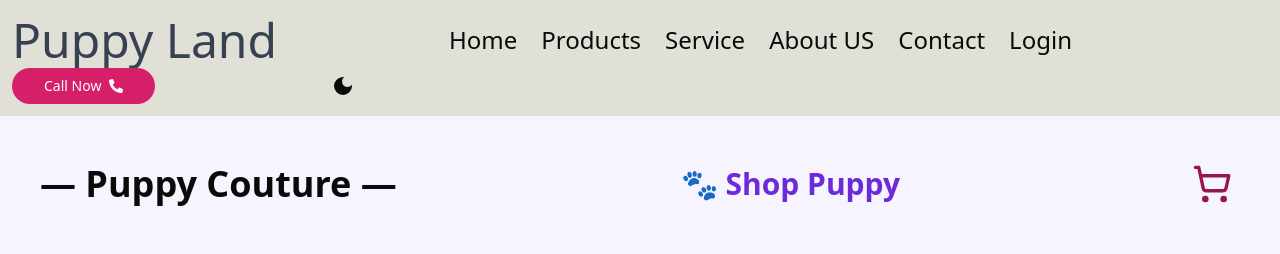
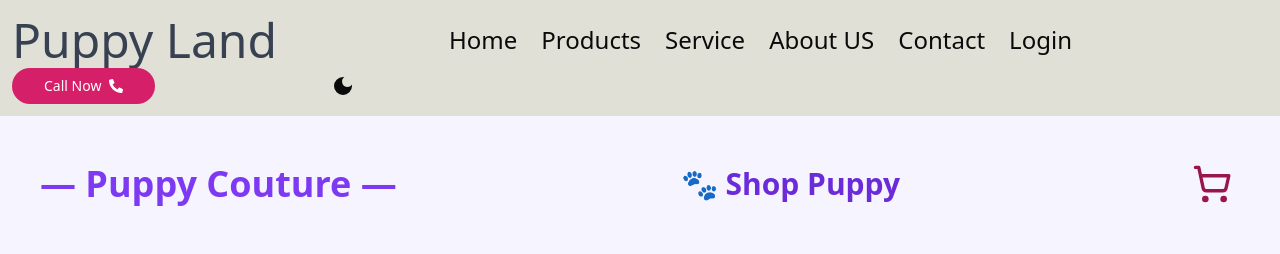
Before and after one commit to Oeungsovannaroth/TestFinalReact, a React (Vite) app: page /product in a window 1280 px wide. Shown: the top 254 px of the page. Built offline with nearby package versions, Linux system fonts and the light colour scheme.

Commit message:
lastttttt

```diff
--- a/src/page/Product.jsx
+++ b/src/page/Product.jsx
@@ -164,7 +164,7 @@ const ShopPuppy = () => {
       {/* 🛒 Header */}
 
       <header className="flex flex-col sm:flex-row justify-between items-center mb-20">
-        <h1 className="md:text-4xl sm:text-2xl font-semibold mb-4 sm:mb-0">
+        <h1 className="md:text-4xl sm:text-2xl font-semibold mb-4 sm:mb-0 text-purple-600">
           — Puppy Couture —
         </h1>
         <h1 className="md:text-3xl sm:text-2xl font-bold text-purple-700">
```
